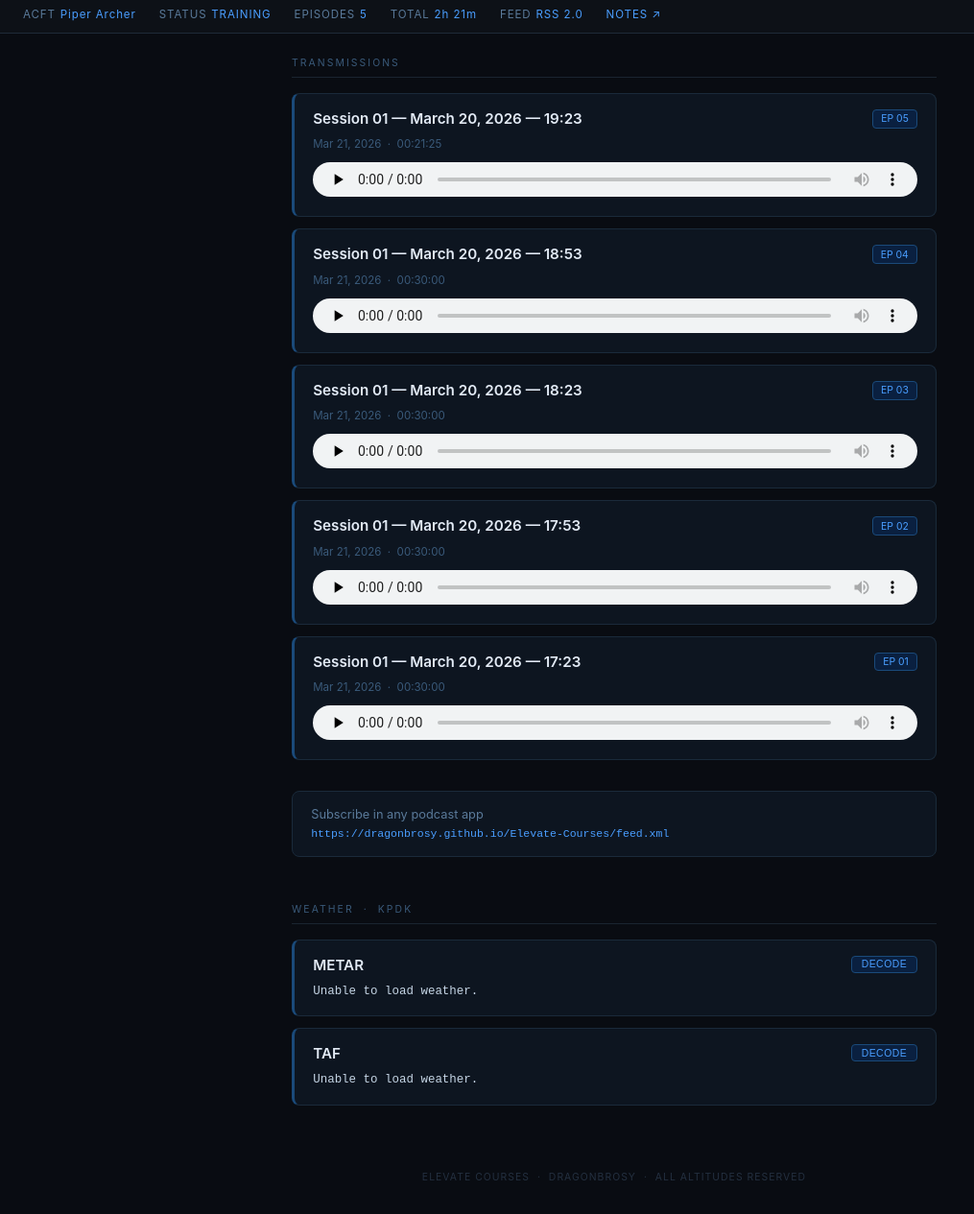
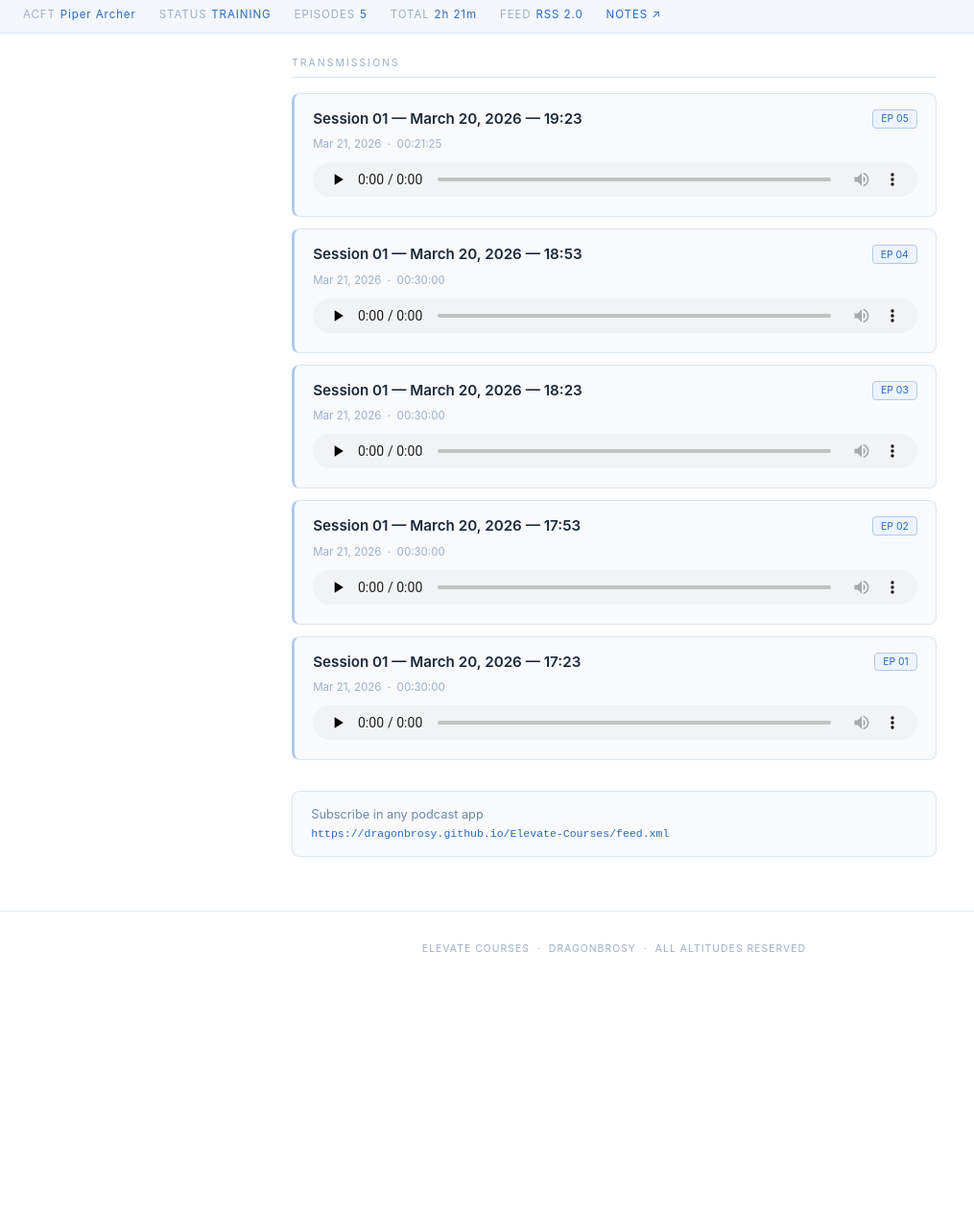
Before and after one commit to DragonBroSY/Elevate-Courses, a Jekyll site: the page docs/index.html, which Jekyll copies as it is, in a window 1280 px wide, cut to the strip 264-1529 px from the top of the page. Shown: the whole strip at 96% size, without its empty margins (0-1015 px from the left). Built offline with Jekyll 4.4.1, drawn with Linux system fonts in a browser that asks for light colours; after the commit the page ends 1291 px from its top, so only the background shows below that.

Commit message:
fix: LaTeX formula text wrapping + Elevate Courses light theme
- Flightline.md: wrap plain text in \text{} so math renders correctly,
  split aligned block into individual $$ blocks (more reliable with kramdown)
- docs/index.html: convert to light theme, remove weather block

Co-Authored-By: Claude Sonnet 4.6 <noreply@anthropic.com>

```diff
--- a/docs/index.html
+++ b/docs/index.html
@@ -11,8 +11,8 @@
     * { box-sizing: border-box; margin: 0; padding: 0; }
 
     body {
-      background: #090c12;
-      color: #d4dce8;
+      background: #ffffff;
+      color: #1a2a3a;
       font-family: -apple-system, BlinkMacSystemFont, "Segoe UI", sans-serif;
       min-height: 100vh;
     }
@@ -33,7 +33,7 @@
     .hero-overlay {
       position: absolute;
       inset: 0;
-      background: linear-gradient(to bottom, transparent 30%, #090c12 100%);
+      background: linear-gradient(to bottom, transparent 30%, #ffffff 100%);
     }
     .hero-text {
       position: absolute;
@@ -57,7 +57,7 @@
     }
     .hero-sub {
       font-size: 0.8rem;
-      color: #7a8fa8;
+      color: #c0d4ec;
       margin-top: 0.4rem;
     }
 
@@ -66,15 +66,15 @@
       display: flex;
       gap: 1.5rem;
       padding: 0.75rem 1.5rem;
-      background: #0d1117;
-      border-bottom: 1px solid #1e2a38;
+      background: #f4f7fb;
+      border-bottom: 1px solid #dce6f0;
       font-size: 0.72rem;
-      color: #4a9eff;
+      color: #2a6abf;
       letter-spacing: 0.08em;
       overflow-x: auto;
       white-space: nowrap;
     }
-    .hud-item span { color: #5a7a9a; margin-right: 0.3rem; }
+    .hud-item span { color: #9ab0c8; margin-right: 0.3rem; }
 
     /* ── Main ── */
     .main {
@@ -87,17 +87,17 @@
       font-size: 0.65rem;
       letter-spacing: 0.2em;
       text-transform: uppercase;
-      color: #3a5a7a;
+      color: #9ab0c8;
       margin-bottom: 1rem;
       padding-bottom: 0.5rem;
-      border-bottom: 1px solid #1a2530;
+      border-bottom: 1px solid #dce6f0;
     }
 
     /* ── Episode card ── */
     .episode {
-      background: #0d1520;
-      border: 1px solid #1a2a3a;
-      border-left: 3px solid #1a4a7a;
+      background: #f8fafc;
+      border: 1px solid #dce6f0;
+      border-left: 3px solid #b0caea;
       border-radius: 8px;
       padding: 1rem 1.2rem;
       margin-bottom: 0.75rem;
@@ -115,14 +115,14 @@
     .ep-title {
       font-weight: 600;
       font-size: 0.95rem;
-      color: #e2eaf5;
+      color: #1a2a3a;
       line-height: 1.3;
     }
     .ep-badge {
       font-size: 0.65rem;
-      background: #0a2040;
-      color: #4a9eff;
-      border: 1px solid #1a4a7a;
+      background: #eef4ff;
+      color: #2a6abf;
+      border: 1px solid #b0caea;
       border-radius: 4px;
       padding: 0.15rem 0.5rem;
       white-space: nowrap;
@@ -130,7 +130,7 @@
     }
     .ep-meta {
       font-size: 0.72rem;
-      color: #3a5a7a;
+      color: #9ab0c8;
       margin-bottom: 0.75rem;
     }
     audio {
@@ -142,8 +142,8 @@
     /* ── Subscribe ── */
     .subscribe {
       margin-top: 2rem;
-      background: #0d1520;
-      border: 1px solid #1a2a3a;
+      background: #f8fafc;
+      border: 1px solid #dce6f0;
       border-radius: 8px;
       padding: 1rem 1.2rem;
       display: flex;
@@ -152,10 +152,10 @@
       gap: 1rem;
       flex-wrap: wrap;
     }
-    .subscribe-label { font-size: 0.8rem; color: #5a7a9a; }
+    .subscribe-label { font-size: 0.8rem; color: #6a8aaa; }
     .subscribe-url {
       font-size: 0.72rem;
-      color: #4a9eff;
+      color: #2a6abf;
       text-decoration: none;
       font-family: monospace;
       word-break: break-all;
@@ -166,13 +166,15 @@
     footer {
       text-align: center;
       font-size: 0.65rem;
-      color: #243040;
+      color: #9ab0c8;
       padding: 2rem 1rem;
       letter-spacing: 0.1em;
+      border-top: 1px solid #dce6f0;
+      margin-top: 2rem;
     }
 
-    .empty { color: #3a5a7a; padding: 2rem 0; text-align: center; font-size: 0.85rem; }
-    .loading { color: #3a5a7a; padding: 2rem 0; text-align: center; font-size: 0.85rem; }
+    .empty { color: #9ab0c8; padding: 2rem 0; text-align: center; font-size: 0.85rem; }
+    .loading { color: #9ab0c8; padding: 2rem 0; text-align: center; font-size: 0.85rem; }
   </style>
 </head>
 <body>
@@ -195,7 +197,7 @@
     <div class="hud-item" id="hud-count"><span>EPISODES</span>—</div>
     <div class="hud-item" id="hud-hours"><span>TOTAL</span>—</div>
     <div class="hud-item"><span>FEED</span>RSS 2.0</div>
-    <div class="hud-item"><a href="notes/" style="color:#4a9eff;text-decoration:none;">NOTES &#8599;</a></div>
+    <div class="hud-item"><a href="notes/" style="color:#2a6abf;text-decoration:none;">NOTES &#8599;</a></div>
   </div>
 
   <!-- Episodes -->
@@ -210,29 +212,6 @@
           https://dragonbrosy.github.io/Elevate-Courses/feed.xml
         </a>
       </div>
-    </div>
-  </div>
-
-  <!-- METAR / TAF -->
-  <div class="main" style="margin-top:0; padding-top:0;">
-    <div class="section-label" style="margin-top:1.5rem;">Weather &nbsp;·&nbsp; KPDK</div>
-
-    <div class="episode" style="margin-bottom:0.75rem;">
-      <div class="ep-header" style="margin-bottom:0.5rem;">
-        <div class="ep-title">METAR</div>
-        <button onclick="toggleDecode('metar')" style="font-size:0.65rem;background:#0a2040;color:#4a9eff;border:1px solid #1a4a7a;border-radius:4px;padding:0.15rem 0.6rem;cursor:pointer;letter-spacing:0.05em;">DECODE</button>
-      </div>
-      <div id="metar-raw" style="font-family:monospace;font-size:0.78rem;color:#c4d4e4;line-height:1.5;">Loading...</div>
-      <div id="metar-decoded" style="display:none;margin-top:0.75rem;"></div>
-    </div>
-
-    <div class="episode">
-      <div class="ep-header" style="margin-bottom:0.5rem;">
-        <div class="ep-title">TAF</div>
-        <button onclick="toggleDecode('taf')" style="font-size:0.65rem;background:#0a2040;color:#4a9eff;border:1px solid #1a4a7a;border-radius:4px;padding:0.15rem 0.6rem;cursor:pointer;letter-spacing:0.05em;">DECODE</button>
-      </div>
-      <div id="taf-raw" style="font-family:monospace;font-size:0.78rem;color:#c4d4e4;line-height:1.5;">Loading...</div>
-      <div id="taf-decoded" style="display:none;margin-top:0.75rem;"></div>
     </div>
   </div>
 
@@ -303,94 +280,6 @@
     }
 
     loadFeed();
-    loadWeather();
-
-    async function loadWeather() {
-      const BASE = "https://aviationweather.gov/api/data";
-      try {
-        const [mRes, tRes] = await Promise.all([
-          fetch(`${BASE}/metar?ids=KPDK&format=json`),
-          fetch(`${BASE}/taf?ids=KPDK&format=json`)
-        ]);
-        const [mData, tData] = await Promise.all([mRes.json(), tRes.json()]);
-
-        // METAR
-        const m = mData[0];
-        document.getElementById("metar-raw").textContent = m?.rawOb || "N/A";
-        if (m) document.getElementById("metar-decoded").innerHTML = decodeMETAR(m);
-
-        // TAF
-        const t = tData[0];
-        document.getElementById("taf-raw").textContent = t?.rawTAF?.replace(/\n/g, " ") || "N/A";
-        if (t) document.getElementById("taf-decoded").innerHTML = decodeTAF(t);
-
-      } catch(e) {
-        document.getElementById("metar-raw").textContent = "Unable to load weather.";
-        document.getElementById("taf-raw").textContent = "Unable to load weather.";
-      }
-    }
-
-    function toggleDecode(type) {
-      const el = document.getElementById(`${type}-decoded`);
-      el.style.display = el.style.display === "none" ? "block" : "none";
-    }
-
-    function row(label, value) {
-      return `<div style="display:flex;gap:0.75rem;padding:0.2rem 0;border-bottom:1px solid #1a2530;font-size:0.78rem;">
-        <span style="color:#3a5a7a;min-width:130px;">${label}</span>
-        <span style="color:#c4d4e4;">${value}</span>
-      </div>`;
-    }
-
-    function flightCategory(cat) {
-      const colors = { VFR:"#2ecc71", MVFR:"#3498db", IFR:"#e74c3c", LIFR:"#9b59b6" };
-      return `<span style="color:${colors[cat]||'#c4d4e4'};font-weight:600;">${cat}</span>`;
-    }
-
-    function decodeMETAR(m) {
-      const wdir = m.wdir === 0 ? "Calm" : `${m.wdir}°`;
-      const wspd = m.wspd != null ? `${m.wspd} kt${m.wgst ? ` gusting ${m.wgst} kt` : ""}` : "—";
-      const clouds = (m.clouds || []).map(c =>
-        `${skyCondition(c.cover)} at ${(c.base * 100).toLocaleString()} ft`
-      ).join(", ") || "Clear";
-      const obs = m.wxString || "None";
-      const altHg = m.altim ? (m.altim / 33.8639).toFixed(2) : "—";
-
-      return [
-        row("Flight Category", m.fltcat ? flightCategory(m.fltcat) : "—"),
-        row("Time (Z)", m.reportTime || "—"),
-        row("Wind", `${wdir} at ${wspd}`),
-        row("Visibility", m.visib != null ? `${m.visib} SM` : "—"),
-        row("Weather", obs),
-        row("Sky", clouds),
-        row("Temperature", m.temp != null ? `${m.temp}°C / ${Math.round(m.temp*9/5+32)}°F` : "—"),
-        row("Dewpoint", m.dewp != null ? `${m.dewp}°C` : "—"),
-        row("Altimeter", `${altHg} inHg`),
-      ].join("");
-    }
-
-    function decodeTAF(t) {
-      const lines = (t.fcsts || []).map(f => {
-        const wdir = f.wdir === 0 ? "Calm" : `${f.wdir}°`;
-        const wspd = f.wspd != null ? `${f.wspd} kt${f.wgst ? ` gusting ${f.wgst} kt` : ""}` : "—";
-        const clouds = (f.clouds || []).map(c =>
-          `${skyCondition(c.cover)} at ${(c.base * 100).toLocaleString()} ft`
-        ).join(", ") || "Clear";
-        const timeFrom = f.timeFrom ? new Date(f.timeFrom).toUTCString().slice(5,22) + "Z" : "";
-        return `<div style="padding:0.4rem 0;border-bottom:1px solid #1a2530;font-size:0.78rem;">
-          <div style="color:#4a9eff;margin-bottom:0.2rem;">${timeFrom} ${f.fcstType||""}</div>
-          ${row("Wind", `${wdir} at ${wspd}`)}
-          ${row("Visibility", f.visib != null ? `${f.visib} SM` : "—")}
-          ${row("Weather", f.wxString || "None")}
-          ${row("Sky", clouds)}
-        </div>`;
-      });
-      return lines.join("") || "No forecast periods available.";
-    }
-
-    function skyCondition(code) {
-      return { SKC:"Clear", CLR:"Clear", FEW:"Few", SCT:"Scattered", BKN:"Broken", OVC:"Overcast", VV:"Vertical Visibility" }[code] || code;
-    }
   </script>
 </body>
 </html>
```
Also changed, not shown: other parts of docs/index.html (+0 -2 lines), Flightline.md (+9 -8 lines).
